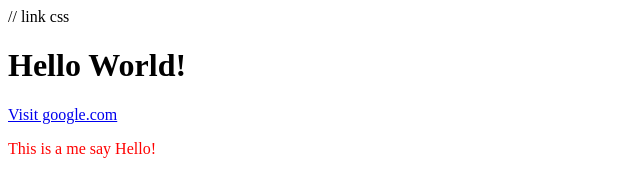
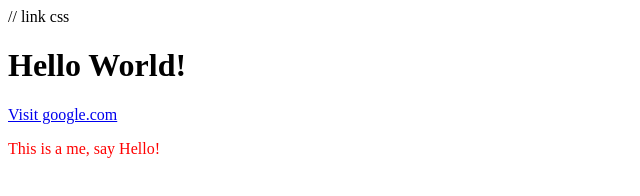
Before and after one commit to abdelrahmanlifestyle/git-new, a plain HTML site: page index.html in a window 1280 px wide. Shown: the full height of the page, 0-640 px from the left. Drawn offline with Linux system fonts and the light colour scheme.

Commit message:
fix: 🐛 (index.html) correct punctuation in greeting paragraph

```diff
--- a/index.html
+++ b/index.html
@@ -5,4 +5,4 @@
 
 <a href="https://www.google.com">Visit google.com</a>
 
-<p>This is a me say Hello!</p>
+<p>This is a me, say Hello!</p>
```
